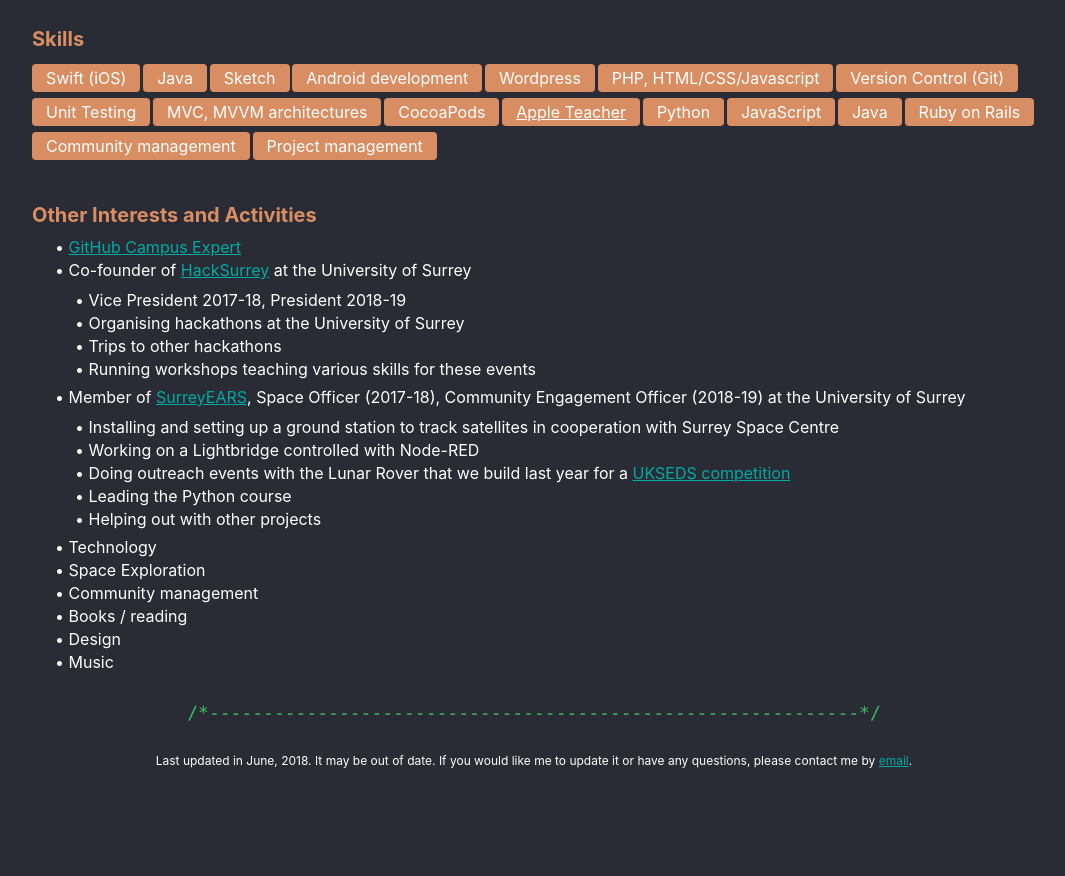
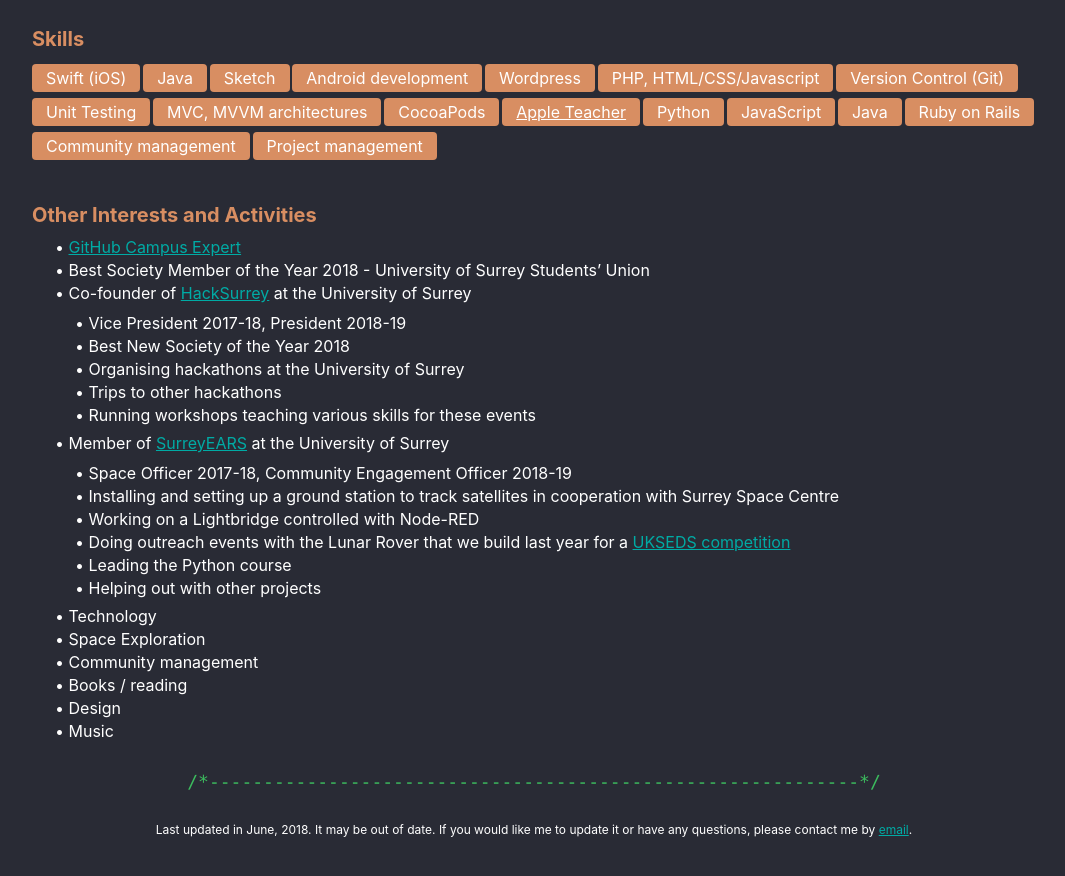
Before and after one commit to sdaniel55/sdaniel55.github.io, a Jekyll site: the page built from index.md, in a window 1280 px wide and 900 px high, scrolled down 1541 px. Shown: the top 876 px of the window, without its empty margins (106-1171 px from the left). Built offline with Jekyll 4.4.1, drawn with Linux system fonts in a browser that asks for light colours; before the commit the page ends 2373 px from its top, so only the background shows below that.

Commit message:
added awards

```diff
--- a/_data/interests.yml
+++ b/_data/interests.yml
@@ -1,12 +1,15 @@
 - name: "[GitHub Campus Expert](https://education.github.com/experts)"
+- name: "Best Society Member of the Year 2018 - University of Surrey Students' Union"
 - name: "Co-founder of [HackSurrey](https://hacksurrey.uk) at the University of Surrey"
   details:
     - "Vice President 2017-18, President 2018-19"
+    - "Best New Society of the Year 2018"
     - "Organising hackathons at the University of Surrey"
     - "Trips to other hackathons"
     - "Running workshops teaching various skills for these events"
-- name: "Member of [SurreyEARS](http://surreyears.co.uk), Space Officer (2017-18), Community Engagement Officer (2018-19) at the University of Surrey"
+- name: "Member of [SurreyEARS](http://surreyears.co.uk) at the University of Surrey"
   details:
+    - "Space Officer 2017-18, Community Engagement Officer 2018-19"
     - "Installing and setting up a ground station to track satellites in cooperation with Surrey Space Centre"
     - "Working on a Lightbridge controlled with Node-RED"
     - "Doing outreach events with the Lunar Rover that we build last year for a [UKSEDS competition](http://robotics.ukseds.org)"
```
Also changed, not shown: _includes/footer.html (line endings or trailing spaces).
